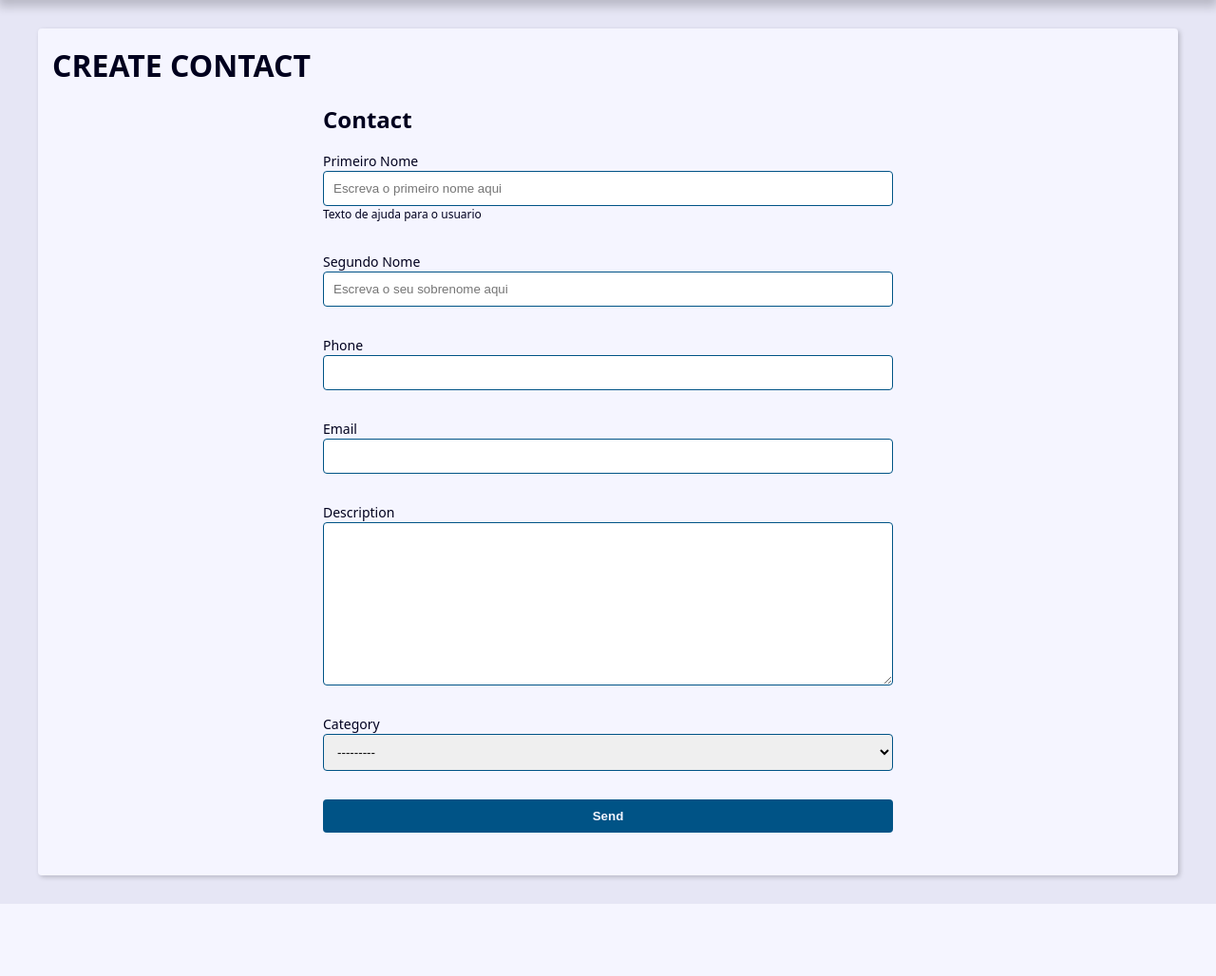
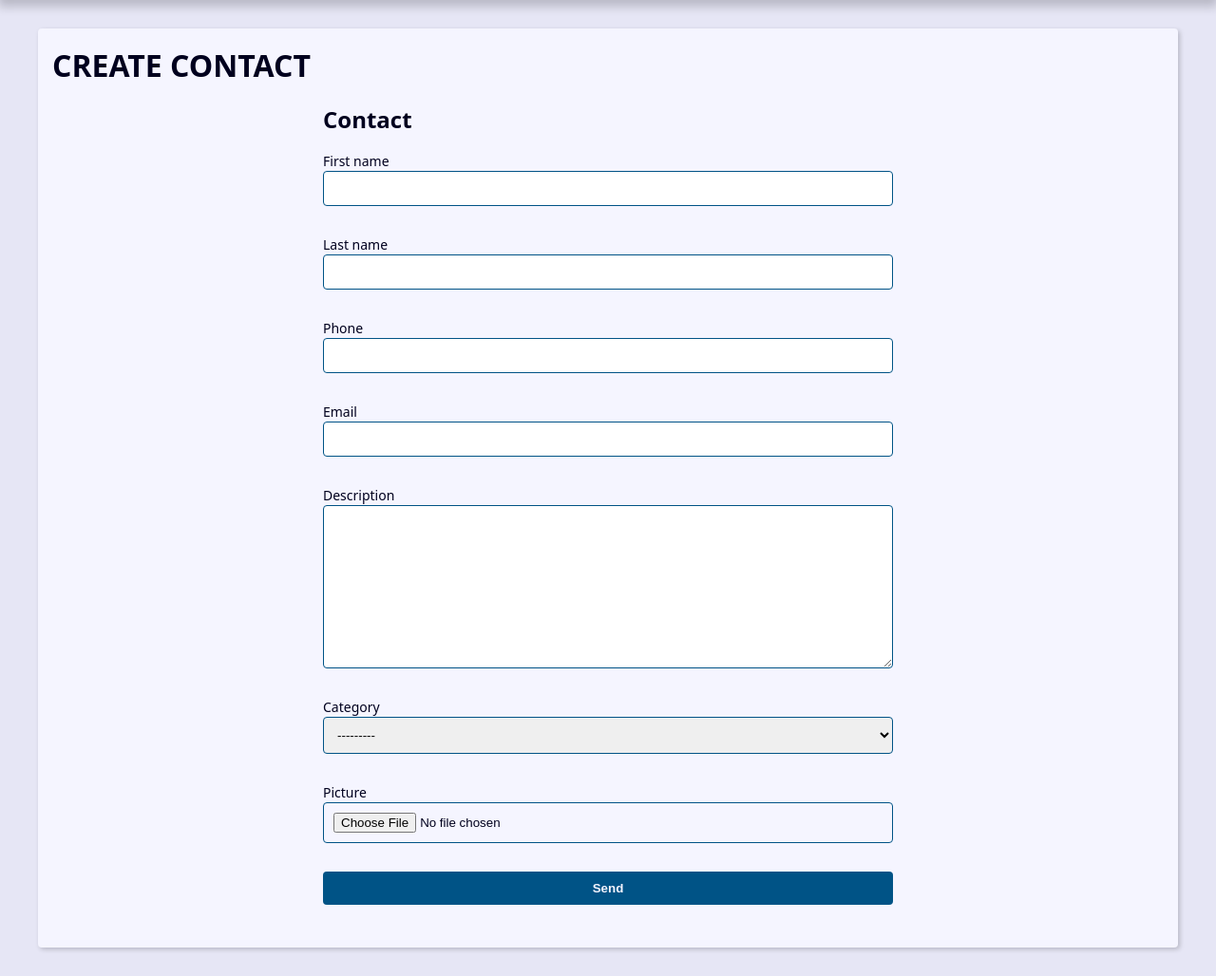
Before and after one commit to Leonardo-Schuquel/Agenda25, a Django app: page /contact/create/ in a window 1280 px wide. Shown: the part 239-1267 px from the top of the page at 95% size. Before the commit the page ends 1191 px from the top, so only its background shows below. Run offline with Django 5.2, Linux system fonts and the light colour scheme; data that the repository does not hold is empty.

Commit message:
Adding images

```diff
--- a/contact/forms.py
+++ b/contact/forms.py
@@ -5,49 +5,24 @@ from . import models
 
 class ContactForm(forms.ModelForm):
 
-    first_name = forms.CharField(
-        widget=forms.TextInput(attrs={
-            'class': 'clase_a clase_b',
-            'placeholder': 'Escreva o primeiro nome aqui',
-        }
-        ),
-        label='Primeiro Nome',
-        help_text='Texto de ajuda para o usuario'
-    )
-
-    last_name = forms.CharField(
-        widget=forms.TextInput(attrs={
-            'class': 'clase_a clase_b',
-            'placeholder': 'Escreva o seu sobrenome aqui',
-        }
-        ),
-        label='Segundo Nome',
+    picture = forms.ImageField(
+        widget=forms.FileInput(
+            attrs={
+                'accept': 'image/*'
+            }
+        )
     )
 
     def __init__(self, *args, **kwargs):
-
         super().__init__(*args, **kwargs)
-
-        # self.fields['first_name'].widget.attrs.update({
-        #     'class': 'clase_a clase_b',
-        #     'placeholder': 'Escreva o primeiro nome aqui',
-        # })
 
     class Meta:
         model = models.Contact
         fields = (
             'first_name', 'last_name', 'phone',
             'email', 'description', 'category',
+            'picture',
         )
-
-        # widgets = {
-        #     'first_name': forms.TextInput(
-        #         attrs={
-        #             'class': 'clase-a clase-b',
-        #             'placeholder': 'Primeiro nome'
-        #         }
-        #     )
-        # }
 
     def clean(self):
         cleaned_data = self.cleaned_data
--- a/contact/templates/contact/contact.html
+++ b/contact/templates/contact/contact.html
@@ -12,6 +12,12 @@
         <p><b>Created Date: </b>{{contact.created_date}}</p>
         <p><b>Description: </b>{{contact.description}}</p>
         <p><b>category: </b>{{contact.category.name}}</p>
+
+        {% if contact.picture %}
+        <p>
+            <img src="{{contact.picture.url}}" alt="{{ contact.first_name}} {{contact.last_name}}" srcset="">
+        </p>
+        {% endif %}
 
         <div class="contact-links">
             <a class='btn btn-link' href="{% url "contact:update" contact.id %}">Update</a>
--- a/contact/templates/contact/create.html
+++ b/contact/templates/contact/create.html
@@ -29,8 +29,15 @@
           {% endif %}
 
         </div>
+
+        {% if field.name == 'picture' and field.value.url %}
+          <div class="form-group">
+            <img src="{{field.value.url}}" alt="">
+          </div>
+        {% endif %}
+
+        {% endfor %}
     </div>
-    {% endfor %}
 
     <div class="form-content">
         <div class="form-group">
--- a/contact/views/contact_forms.py
+++ b/contact/views/contact_forms.py
@@ -10,7 +10,7 @@ def create(request):
     form_action = reverse('contact:create')
 
     if request.method == 'POST':
-        form = ContactForm(request.POST)
+        form = ContactForm(request.POST, request.FILES)
 
         context = {
             'form': form,
@@ -44,7 +44,7 @@ def update(request, contact_id):
     form_action = reverse('contact:update', args=(contact_id,))
 
     if request.method == 'POST':
-        form = ContactForm(request.POST, instance=contact)
+        form = ContactForm(request.POST, request.FILES, instance=contact)
 
         context = {
             'form': form,
```
